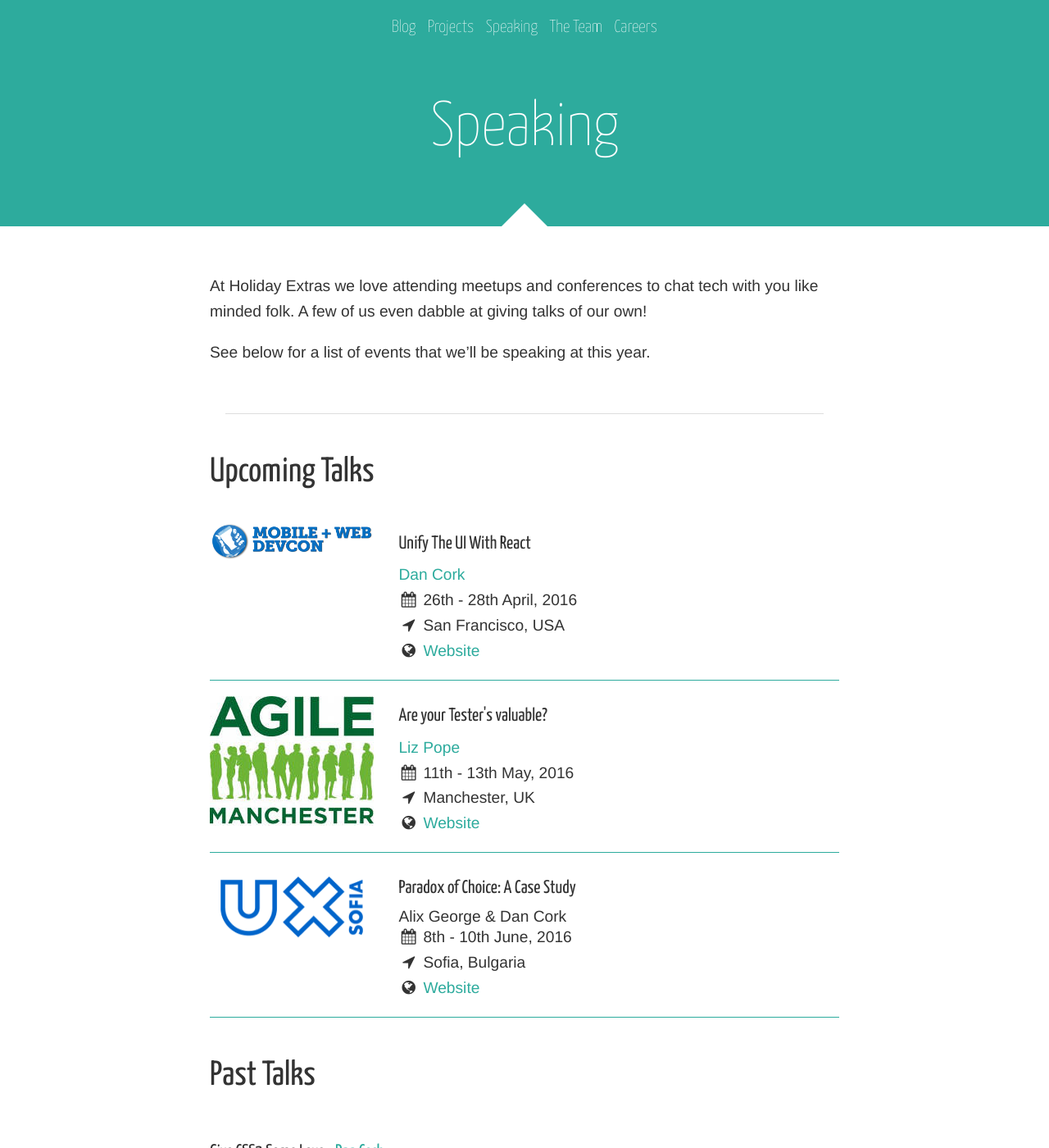
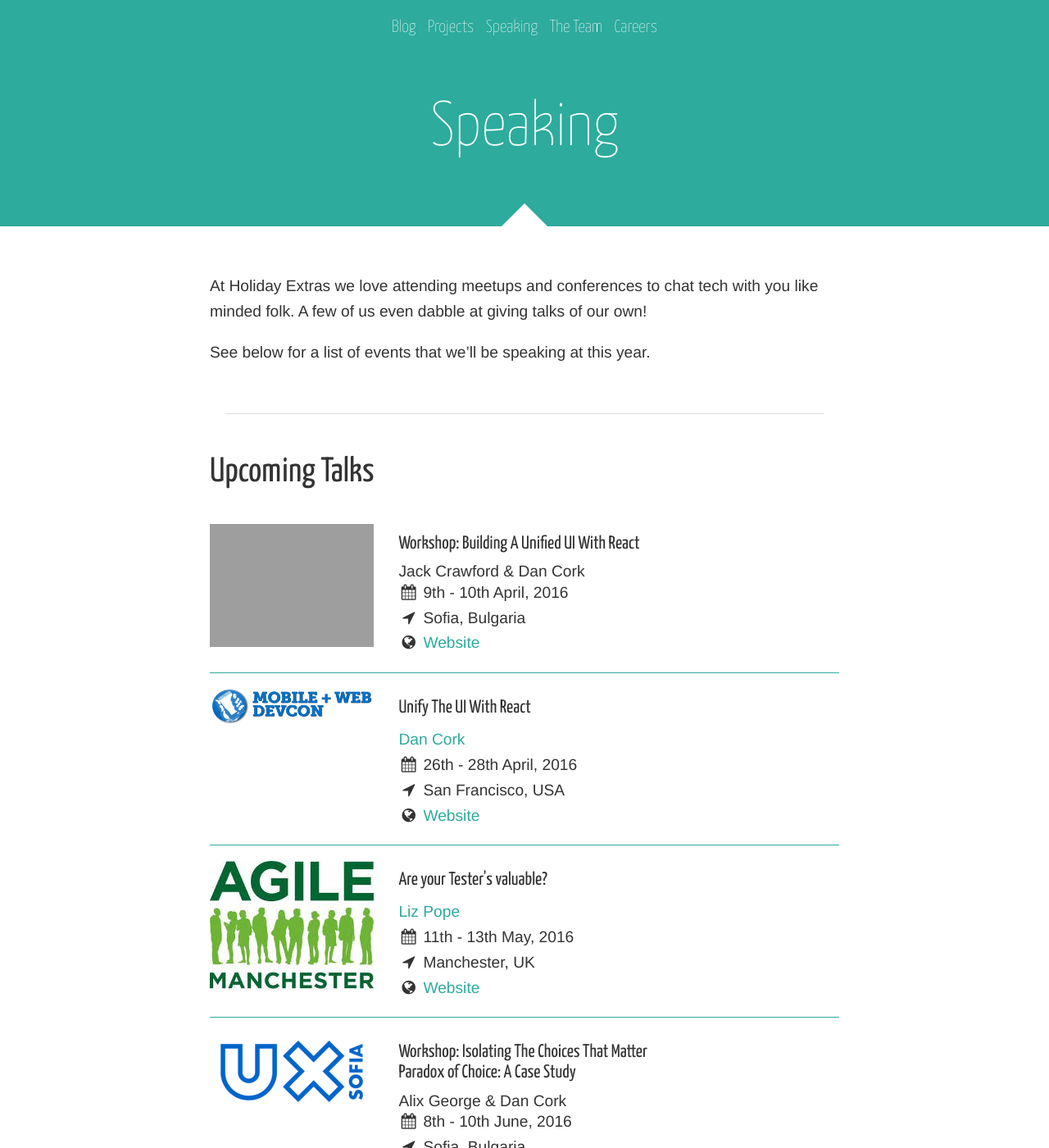
Before and after one commit to holidayextras/holidayextras.github.com, a Jekyll site: the page built from speaking/index.md, in a window 1280 px wide and 1400 px high. Shown: the whole window at 82% size. Built offline with Jekyll 4.4.1, drawn with Linux system fonts in a browser that asks for light colours; nearby versions of some CDN libraries.

Commit message:
Updating talks

```diff
--- a/_data/speaking.yml
+++ b/_data/speaking.yml
@@ -1,3 +1,12 @@
+- name: 'MobCon Europe'
+  logo: 'MOBCON_EU_LOGO_alt.png'
+  location: 'Sofia, Bulgaria'
+  link: 'http://mobcon.com/mobcon-europe/'
+  pretty_date: '9th - 10th April, 2016'
+  date: '2016-04-09'
+  speaker: 'Jack Crawford & Dan Cork'
+  talk: 'Workshop: Building A Unified UI With React'
+
 - name: 'UX Sofia'
   logo: 'UXSofia.png'
   location: 'Sofia, Bulgaria'
@@ -5,7 +14,7 @@
   pretty_date: '8th - 10th June, 2016'
   date: '2016-06-08'
   speaker: 'Alix George & Dan Cork'
-  talk: 'Paradox of Choice: A Case Study'
+  talk: 'Workshop: Isolating The Choices That Matter<br>Paradox of Choice: A Case Study'
 
 - name: 'Agile Manchester'
   logo: 'agileman.jpg'
```
